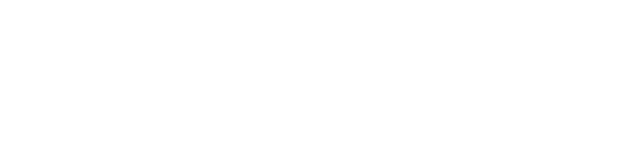
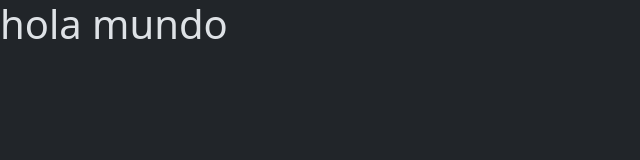
Before and after one commit to emiarias/practicaGrupalc16, a plain HTML site: page index.html in a window 1280 px wide. Shown: the whole page, without its empty margins (0-640 px from the left). Drawn offline with nearby package versions, Linux system fonts and the light colour scheme.

```diff
--- a/index.html
+++ b/index.html
@@ -1,5 +1,5 @@
 <!DOCTYPE html>
-<html lang="es">
+<html lang="es" data-bs-theme="dark">
   <head>
     <meta charset="UTF-8" />
     <meta name="viewport" content="width=device-width, initial-scale=1.0" />
@@ -10,7 +10,9 @@
     <title>Practica grupal</title>
   </head>
   <body>
-    <header></header>
+    <header>
+      <h1>hola mundo</h1>
+    </header>
     <main></main>
     <footer></footer>
     <script src="https://cdn.jsdelivr.net/npm/bootstrap@5.3.7/dist/js/bootstrap.bundle.min.js" integrity="sha384-ndDqU0Gzau9qJ1lfW4pNLlhNTkCfHzAVBReH9diLvGRem5+R9g2FzA8ZGN954O5Q" crossorigin="anonymous"></script>
```
Also changed, not shown: 2 other files.
